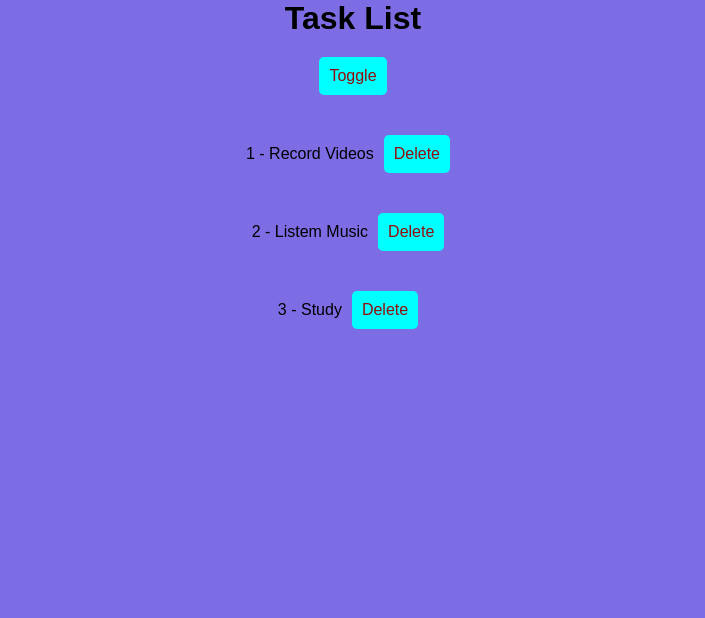
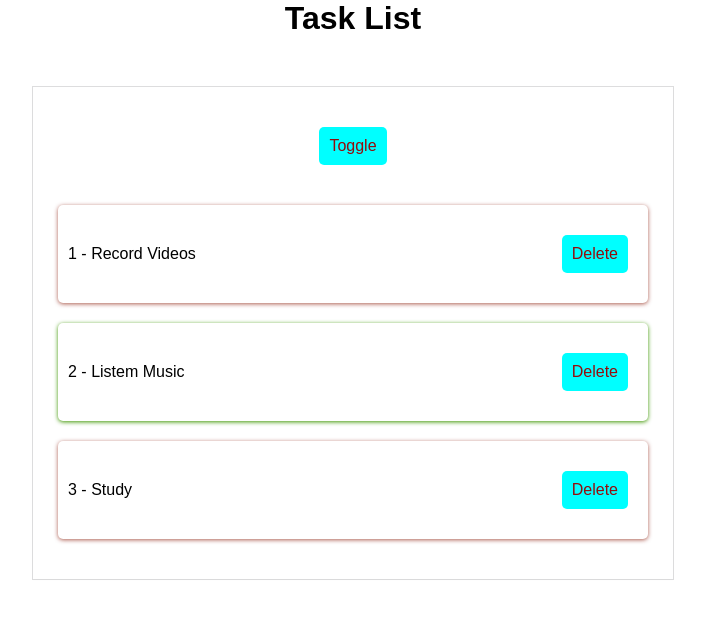
Before and after one commit to kushal1997/react_states_usestates, a React (Create React App) app: page / in a window 1280 px wide. Shown: the top 618 px of the page, without its empty margins (287-992 px from the left). Built offline with nearby package versions, Linux system fonts and the light colour scheme; the HTML template or start-up script is replaced by a standard one.

Commit message:
some changes

```diff
--- a/src/App.css
+++ b/src/App.css
@@ -32,3 +32,29 @@ button.sub{
 button.reset{
     background-color: #0F3460;
 }
+ul{
+    max-width: 600px;
+    margin: 50px auto;
+    padding: 20px;
+    box-shadow: rgba(0, 0, 0, 0.02) 0px 1px 3px 0px, rgba(27, 31, 35, 0.15) 0px 0px 0px 1px;
+  }
+
+  li{
+    font: 16px;
+    list-style: none;
+    margin: 20px 5px;
+    box-shadow: rgba(0, 0, 0, 0.16) 0px 1px 4px;
+    border-radius: 5px;
+    padding: 10px;
+    display: flex;
+    justify-content: space-between;
+    align-items: center;
+  }
+
+  li.completed{
+    box-shadow: rgb(62, 150, 0) 0px 1px 4px;
+  }
+
+  li.incomplete{
+    box-shadow: rgba(135, 20, 0, 0.689) 0px 1px 4px;
+  }
--- a/src/index.css
+++ b/src/index.css
@@ -2,5 +2,5 @@
     font-family: Arial, Helvetica, sans-serif;
     margin: 0px;
     padding: 0px;
-    background-color: rgb(125, 109, 228);
+
   }
```
